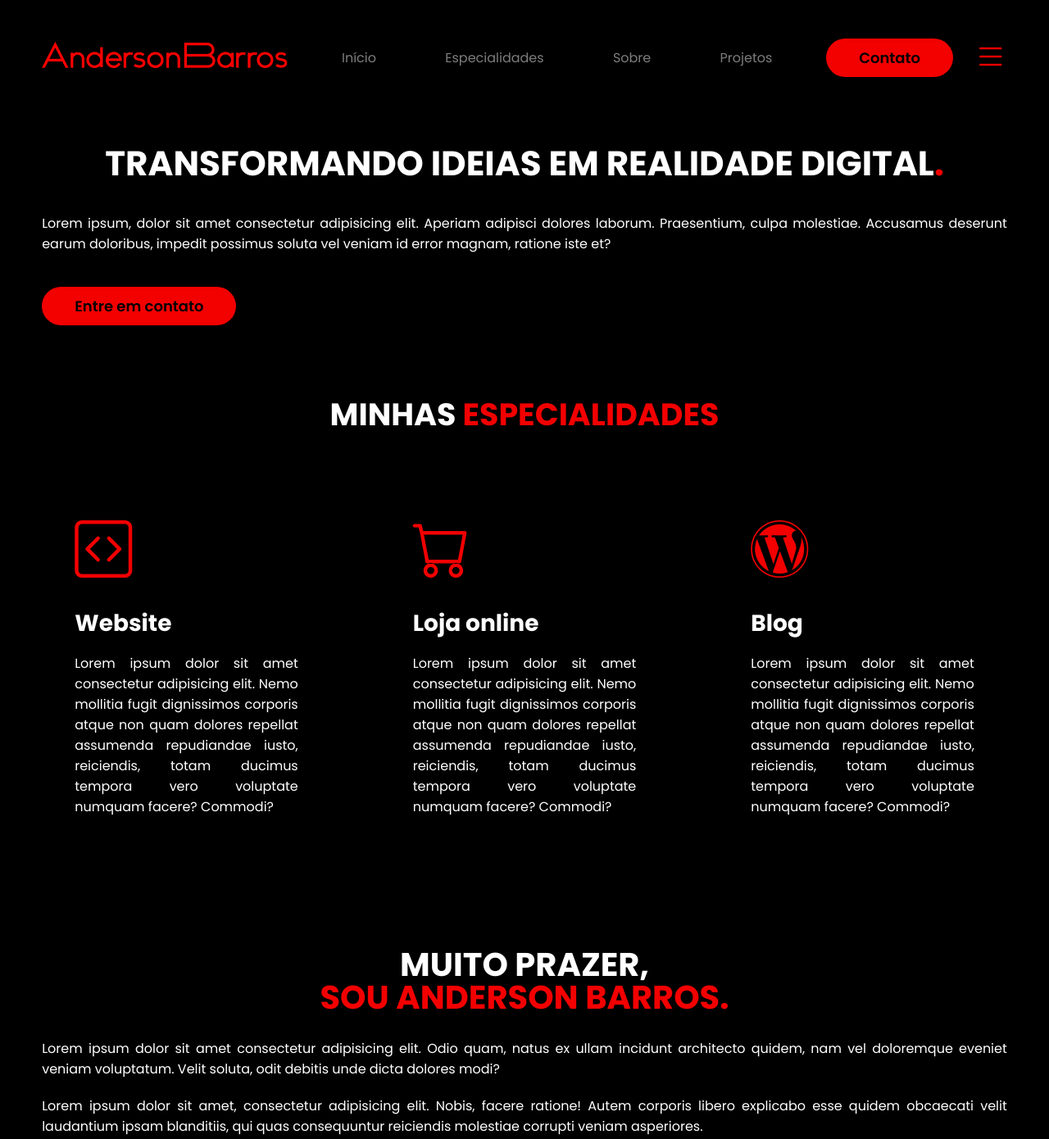
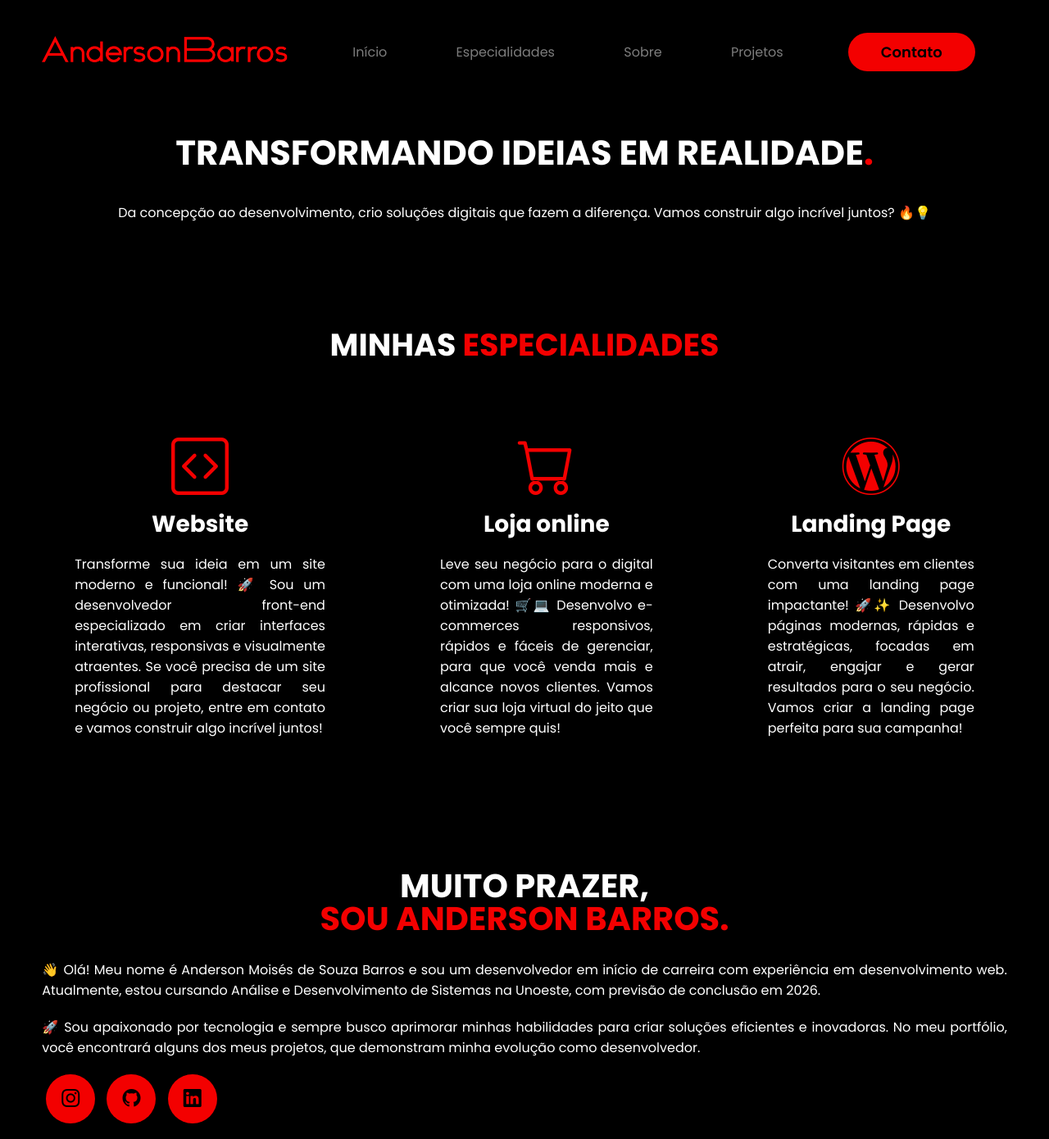
Before and after one commit to andersonmsb/portfolio, a plain HTML site: page index.html in a window 1280 px wide. Shown: the top 1390 px of the page at 82% size. Drawn offline with nearby package versions, Linux system fonts and the light colour scheme.

Commit message:
projeto finalizado

```diff
--- a/index.html
+++ b/index.html
@@ -75,18 +75,9 @@
             <div class="interface">
                 <div class="flex">
                     <div class="txt-topo-site">
-                        <h1>TRANSFORMANDO IDEIAS EM REALIDADE DIGITAL<span>.</span></h1>
-                        <p>Lorem ipsum, dolor sit amet consectetur adipisicing elit. Aperiam adipisci dolores laborum. Praesentium, culpa molestiae. Accusamus deserunt earum doloribus, impedit possimus soluta vel veniam id error magnam, ratione iste et?</p>
-
-                        <div class="btn-contato">
-                            <a href="#form">
-                                <button>
-                                    Entre em contato
-                                </button>
-                            </a>
+                        <h1>TRANSFORMANDO IDEIAS EM REALIDADE<span>.</span></h1>
+                        <p>Da concepção ao desenvolvimento, crio soluções digitais que fazem a diferença. Vamos construir algo incrível juntos? 🔥💡</p>
                     </div>
-                    </div>
-
                 </div>
             </div><!--interface-->
         </section><!--topo-site -->
@@ -98,17 +89,17 @@
                     <div class="especialidades-box">
                         <i class="bi bi-code-square"></i>
                         <h3>Website</h3>
-                        <p>Lorem ipsum dolor sit amet consectetur adipisicing elit. Nemo mollitia fugit dignissimos corporis atque non quam dolores repellat assumenda repudiandae iusto, reiciendis, totam ducimus tempora vero voluptate numquam facere? Commodi?</p>
+                        <p>Transforme sua ideia em um site moderno e funcional! 🚀 Sou um desenvolvedor front-end especializado em criar interfaces interativas, responsivas e visualmente atraentes. Se você precisa de um site profissional para destacar seu negócio ou projeto, entre em contato e vamos construir algo incrível juntos!</p>
                     </div><!--especialidades-box-->
                     <div class="especialidades-box">
                         <i class="bi bi-cart"></i>
                         <h3>Loja online</h3>
-                        <p>Lorem ipsum dolor sit amet consectetur adipisicing elit. Nemo mollitia fugit dignissimos corporis atque non quam dolores repellat assumenda repudiandae iusto, reiciendis, totam ducimus tempora vero voluptate numquam facere? Commodi?</p>
+                        <p>Leve seu negócio para o digital com uma loja online moderna e otimizada! 🛒💻 Desenvolvo e-commerces responsivos, rápidos e fáceis de gerenciar, para que você venda mais e alcance novos clientes. Vamos criar sua loja virtual do jeito que você sempre quis!</p>
                     </div><!--especialidades-box-->
                     <div class="especialidades-box">
                         <i class="bi bi-wordpress"></i>
-                        <h3>Blog</h3>
-                        <p>Lorem ipsum dolor sit amet consectetur adipisicing elit. Nemo mollitia fugit dignissimos corporis atque non quam dolores repellat assumenda repudiandae iusto, reiciendis, totam ducimus tempora vero voluptate numquam facere? Commodi?</p>
+                        <h3>Landing Page</h3>
+                        <p>Converta visitantes em clientes com uma landing page impactante! 🚀✨ Desenvolvo páginas modernas, rápidas e estratégicas, focadas em atrair, engajar e gerar resultados para o seu negócio. Vamos criar a landing page perfeita para sua campanha!</p>
                     </div><!--especialidades-box-->
                 </div><!--flex-->
             </div><!--interface-->
@@ -121,8 +112,8 @@
 
                     <div class="txt-sobre">
                         <h2 style="text-align: center;">MUITO PRAZER, <span>SOU ANDERSON BARROS.</span></h2>
-                        <p>Lorem ipsum dolor sit amet consectetur adipisicing elit. Odio quam, natus ex ullam incidunt architecto quidem, nam vel doloremque eveniet veniam voluptatum. Velit soluta, odit debitis unde dicta dolores modi?</p>
-                        <p>Lorem ipsum dolor sit amet, consectetur adipisicing elit. Nobis, facere ratione! Autem corporis libero explicabo esse quidem obcaecati velit laudantium ipsam blanditiis, qui quas consequuntur reiciendis molestiae corrupti veniam asperiores.</p>
+                        <p>👋 Olá! Meu nome é Anderson Moisés de Souza Barros e sou um desenvolvedor em início de carreira com experiência em desenvolvimento web. Atualmente, estou cursando Análise e Desenvolvimento de Sistemas na Unoeste, com previsão de conclusão em 2026.</p>
+                        <p>🚀 Sou apaixonado por tecnologia e sempre busco aprimorar minhas habilidades para criar soluções eficientes e inovadoras. No meu portfólio, você encontrará alguns dos meus projetos, que demonstram minha evolução como desenvolvedor.</p>
 
                         <div class="btn-social">
                             <a href="https://www.instagram.com/andersonnmsb/" target="_blank" rel="noopener noreferrer"><button><i class="bi bi-instagram"></i></button></a>
@@ -139,15 +130,21 @@
             <div class="interface">
                 <h2 class="titulo">MEU <span>PORTFÓLIO</span></h2>
                 <div class="flex">
+                    <a href="https://cardapio-online-orcin.vercel.app/" target="_blank">
                         <div class="img-port" style="background-image: url(img/imagem1.png);">
                             <div class="overlay">Cardápio Online</div>
                         </div>
+                    </a>
+                    <a href="https://projeto-spotify-nu.vercel.app/" target="_blank" rel>
                         <div class="img-port" style="background-image: url(img/imagem2.png);">
                             <div class="overlay">Spotify</div>
                         </div>
+                    </a>
+                    <a href="https://projeto-finans-six.vercel.app/" target="_blank">
                         <div class="img-port" style="background-image: url(img/imagem3.png);">
                             <div class="overlay">Finans</div>
                         </div>
+                    </a>
                 </div><!--flex-->
             </div><!--interface-->
         </section><!--projetos-->
--- a/style.css
+++ b/style.css
@@ -84,6 +84,7 @@ header nav.menu-desktop ul li{
 .btn-abrir-menu i{
     color: #F30000;
     font-size: 40px;
+    display: none;
 }
 
 .menu-mobile{
@@ -215,11 +216,14 @@ section.especialidades .flex{
 .especialidades .especialidades-box i{
     font-size: 70px;
     color: #F30000;
+    display: flex;
+    justify-content: center;
 }
 
 .especialidades .especialidades-box h3{
     font-size: 28px;
     margin: 15px 0;
+    text-align: center;
 }
 
 /* estilo sobre */
@@ -414,6 +418,12 @@ footer .line-footer p a{
 
     /* topo site */
 
+    .btn-abrir-menu i{
+        color: #F30000;
+        font-size: 40px;
+        display: block;
+    }
+
     section.topo-site .flex{
         gap: 40px;
     }
```
Also changed, not shown: img/pessoa1.png (deleted). Lines whose indentation alone changed are shown as unchanged.
